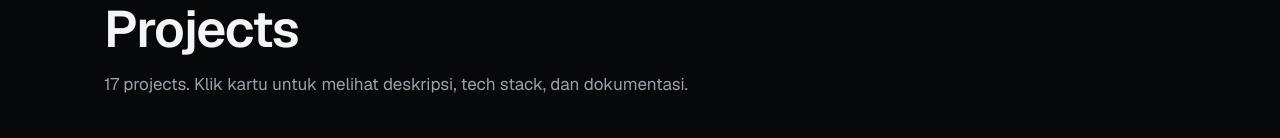
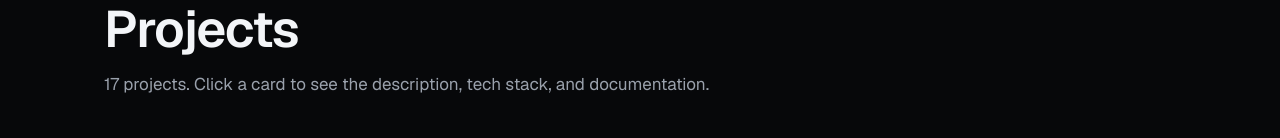
Before and after one commit to thoms0504/portfolio, a Next.js app: page /projects in a window 1280 px wide. Shown: the part 156-294 px from the top of the page. Built offline with nearby package versions, Linux system fonts and the light colour scheme.

Commit message:
update page projects

```diff
--- a/app/projects/page.tsx
+++ b/app/projects/page.tsx
@@ -15,7 +15,7 @@ export default function ProjectsPage() {
       <p className="eyebrow mb-4">Portfolio</p>
       <h1 className="text-h1 mb-3">Projects</h1>
       <p className="mb-10 max-w-prose text-body text-muted">
-        {projects.length} projects. Klik kartu untuk melihat deskripsi, tech stack, dan dokumentasi.
+        {projects.length} projects. Click a card to see the description, tech stack, and documentation.
       </p>
       <ProjectsClient projects={projects} />
     </div>
```
